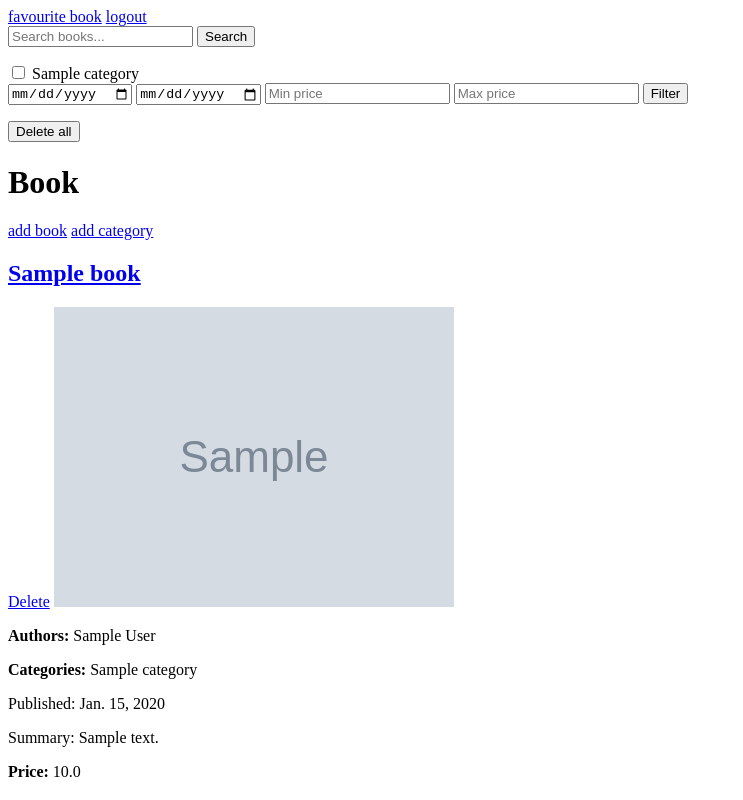
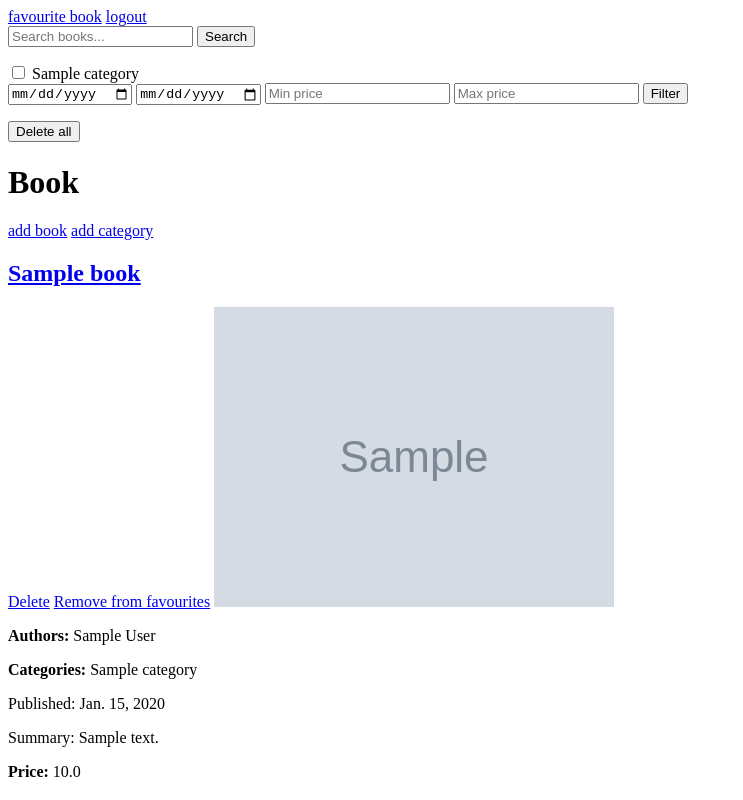
Before and after one commit to aliakbari77/library_management, a Django app: page /library/book/ in a window 1280 px wide. Shown: the whole page, without its empty margins (0-743 px from the left). Run offline with Django 4.2, Linux system fonts and the light colour scheme; a user stored in the database is signed in; tables that the repository leaves empty hold one stand-in row (values such as "Sample post").

Commit message:
add favourite feature

```diff
--- a/library/forms.py
+++ b/library/forms.py
@@ -26,3 +26,6 @@ class LoginForm(forms.ModelForm):
     class Meta:
         model = Member
         fields = ['username', 'password']
+        help_texts = {
+            'username': None,
+        }
--- a/library/templates/book_list.html
+++ b/library/templates/book_list.html
@@ -23,13 +23,22 @@
     <button type="submit" onclick="return confirm('Are you sure you want to delete selected books?')">Delete all</button>
 </form>
 <h1>Book</h1>
+{% if request.user.is_authenticated %}
 <a href="{% url 'book-add' %}">add book</a>
 <a href="{% url 'category-add' %}">add category</a>
+{% endif %}
 {% for book in books %}
   <a href="{% url 'book-detail' book.pk %}">
     <h2>{{ book.title }}</h2>
   </a>
-  <a href="{% url 'book-delete' book.pk %}">Delete</a>
+  {% if request.user.is_authenticated %}
+    <a href="{% url 'book-delete' book.pk %}">Delete</a>
+    {% if user not in book.favourites.all %}
+      <a href="{% url 'book-favourite-add' book.pk %}">Add to favourites</a>
+    {% elif user in book.favourites.all %}
+      <a href="{% url 'book-favourite-remove' book.pk %}">Remove from favourites</a>
+    {% endif %}
+  {% endif %}
   {% if book.picture %}
   <img src="{{ book.picture.url }}" alt="{{ book.picture.url }}">
   {% endif %}
--- a/library/urls.py
+++ b/library/urls.py
@@ -1,5 +1,5 @@
 from django.urls import path
-from library.views import BookAddView, BookDeleteView, BookDetailView, BookEditView, BookListView, CategoryAdd, FavouriteBooks
+from library.views import AddFavouriteBook, BookAddView, BookDeleteView, BookDetailView, BookEditView, BookListView, CategoryAdd, FavouriteBooks, RemoveFavouriteBook
 
 urlpatterns = [
     path('book/', BookListView.as_view(), name="book-list"),
@@ -8,5 +8,7 @@ urlpatterns = [
     path('book/detail/<int:book_id>/', BookDetailView.as_view(), name='book-detail'),
     path('book/delete/<int:book_id>/', BookDeleteView.as_view(), name='book-delete'),
     path('book/category/add/', CategoryAdd.as_view(), name="category-add"),
-    path('book/favourite/', FavouriteBooks.as_view(), name='book-favourite')
+    path('book/favourite/', FavouriteBooks.as_view(), name='book-favourite'),
+    path('book/favourite/add/<int:book_id>/', AddFavouriteBook.as_view(), name='book-favourite-add'),
+    path('book/favourite/remove/<int:book_id>/', RemoveFavouriteBook.as_view(), name='book-favourite-remove'),
 ]
--- a/library/views.py
+++ b/library/views.py
@@ -2,6 +2,7 @@ from django.shortcuts import render
 from django.views.generic import ListView, CreateView, View
 from django.shortcuts import redirect
 from django.contrib.auth import authenticate, login, logout
+from django.http.response import HttpResponse
 
 from library.filters import BookFilter
 from library.forms import BookForm, CategoryForm, LoginForm
@@ -125,3 +126,20 @@ class FavouriteBooks(View):
         return render(request, 'book_fav.html', {
             'books': favourite_books
         })
+
+
+class AddFavouriteBook(View):
+    def get(self, request, book_id, *args, **kwargs):
+        if request.user.is_authenticated:
+            book = Book.objects.get(id=book_id)
+            book.favourites.add(request.user)
+            return redirect('book-list')
+        return HttpResponse("Unauthorized", status=401)
+
+class RemoveFavouriteBook(View):
+    def get(self, request, book_id, *args, **kwargs):
+        if request.user.is_authenticated:
+            book = Book.objects.get(id=book_id)
+            book.favourites.remove(request.user)
+            return redirect('book-list')
+        return HttpResponse("Unauthorized", status=401)
```
